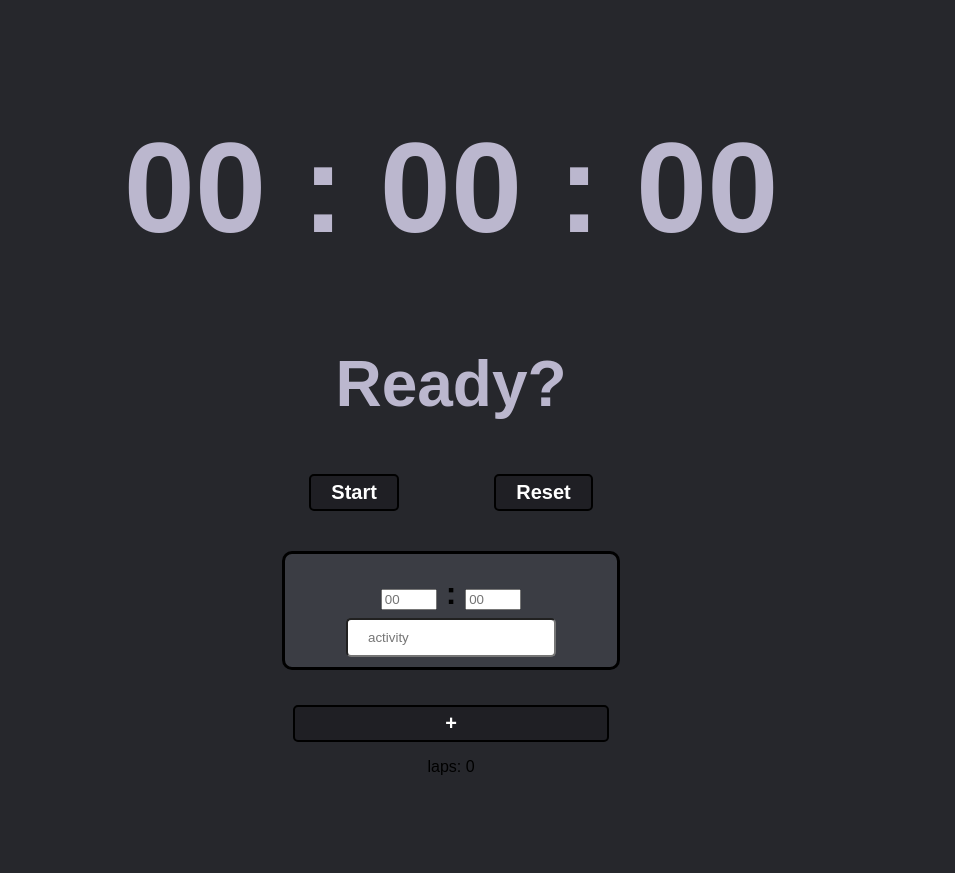
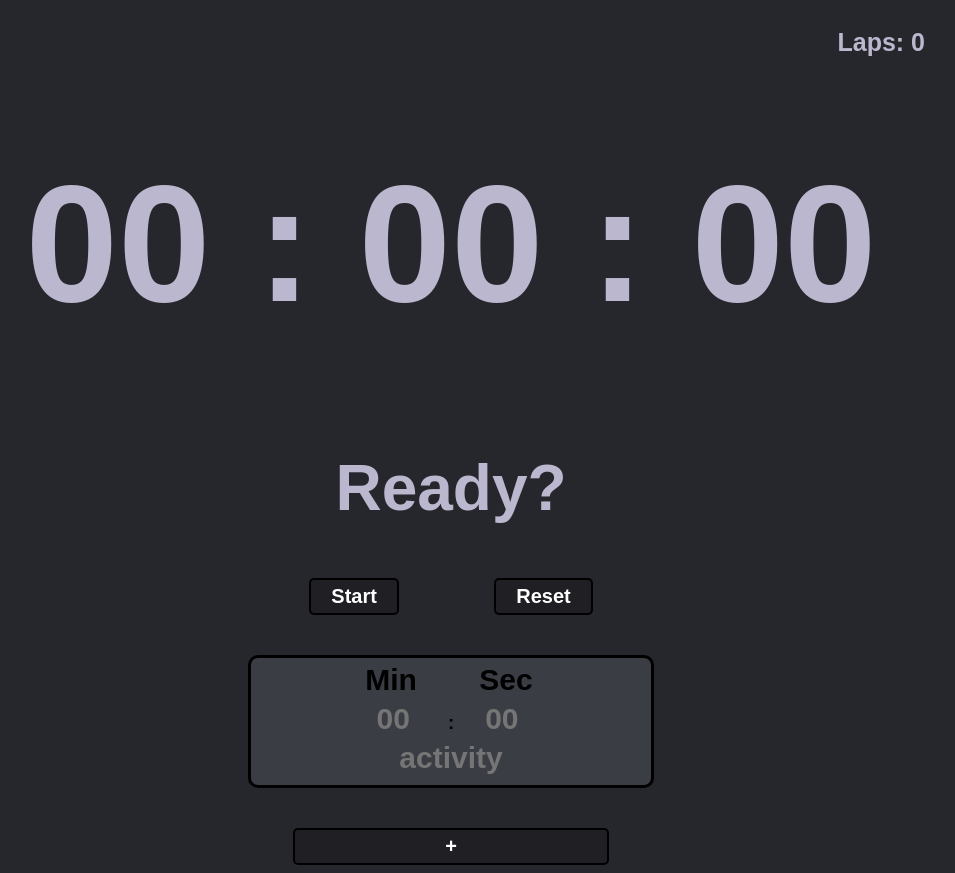
Before and after one commit to Ledwos/circuitPro, a PHP site: page / in a window 1280 px wide. Shown: the whole page, without its empty margins (189-1144 px from the left). Before the commit the page ends 775 px from the top, so only its background shows below. Run offline with PHP 8.4, Linux system fonts and the light colour scheme.

Commit message:
update css

```diff
--- a/index.css
+++ b/index.css
@@ -1,25 +1,28 @@
 body {
     text-align: center;
-    /* margin-top: 10%; */
     font-family: Arial, Helvetica, sans-serif;
     background-color: #26272c;
 }
 
 #DisplayBox , #UiBox {
-    /* border: 2px solid red; */
     width: 75%;
     display: inline-block;
     padding: 20px 0px 20px 0px;
 }
 
-#mainTimer, #set, #btnDiv, .timeBox, #addTimer {
-    /* border: 2px solid blue; */
+#mainTimer {
+    font-size: 13vw;
+    color: rgb(187, 183, 206);
 }
 
-#mainTimer {
-    font-size: 10vw;
+#lapBox {
+    width: 100%;
+    text-align: end;
+    font-size: 25px;
     color: rgb(187, 183, 206);
+    margin: 0px 0px -20px 0px;
 }
+
 
 #set {
     color: rgb(187, 183, 206);
@@ -36,19 +39,44 @@ body {
 .timeBox {
     display: flex;
     flex-direction: column;
-    width: 35%;
+    max-width: 400px;
     margin: 0 auto;
-    /* justify-content: space-evenly; */
+    margin-bottom: 20px;
     border: 3px solid black;
     border-radius: 10px;
     background-color: #3b3d44;
+    position: relative;
+}
+
+#keyHeader {
+    display: flex;
+    justify-content: center;
+    margin-bottom: -10px;
+}
+
+.key {
+    width: 30%;
+    font-size: 30px;
+    font-weight: 700;
+    margin: 5px 0px -5px -5px;
+}
+
+
+input {
+    padding-left: 10px;
+    width: 20%;
+    background: transparent;
+    border: none;
+    text-align: center;
+    font-size: 30px;
+    color: white;
+    font-weight: 700;
 }
 
 .activityBox {
-    width: 50%;
+    padding: 0;
+    width: 100%;
     align-self: center;
-    border-radius: 5px;
-    padding: 10px 20px 10px 20px;
     margin: -15px 0px 10px 0px;
 
 }
@@ -63,7 +91,18 @@ button {
     font-weight: 700;
 }
 
+button:hover {
+    cursor: pointer;
+}
+
 #addTimer {
-    margin-top: 15px;
     width: 25%;
 }
+
+.timTop {
+    position: absolute;
+    text-align: end;
+    padding: 5px;
+    right: 0;
+    margin-bottom: -25px;
+}
--- a/index.html
+++ b/index.html
@@ -9,6 +9,7 @@
 </head>
 <body>
     <div id="DisplayBox">
+        <h2 id="lapBox">Laps: <span id="lapCount">0</span></h2>
         <h1 id="mainTimer">
             <span id="min">00</span> :
             <span id="sec">00</span> :
@@ -22,25 +23,14 @@
     </div>
     <div id="UiBox">
         <div class="timeBox">
-            <h1 class="interval">
+            <div id='keyHeader'><p class="key">Min</p><p class="key">Sec</p></div>
+            <h3 class="interval">
                 <input type='number' min="0" max="99" placeholder="00" id="mi0"></input> :
                 <input type='number' min="0" max="59" placeholder="00" id="si0"></input>
-            </h1>
+            </h3>
             <input class="activityBox" id="ai0" type='text' placeholder="activity"></input>
         </div>
     </div>
     <button onclick="addTimer()" id="addTimer">+</button>
-
-
-
-
-
-      <!-- where do laps go? -->
-    <p>laps: <span id="lapCount">0</span></p>
-
-
-
-
-
 </body>
 </html>
```
